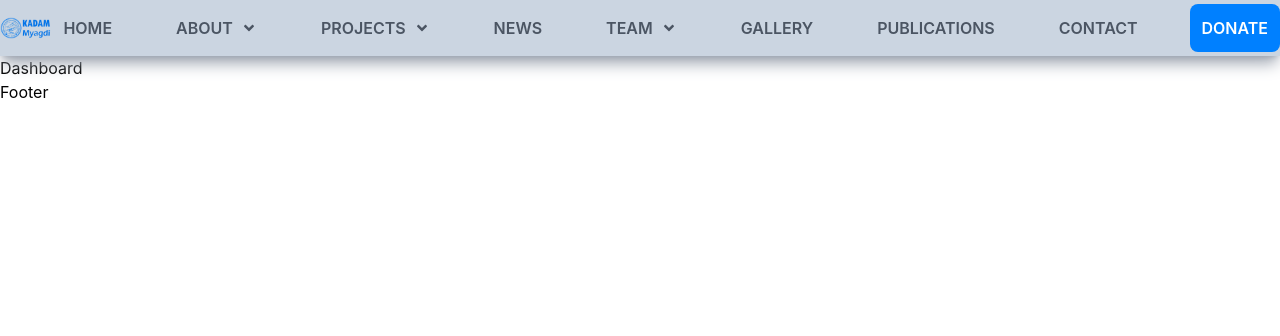
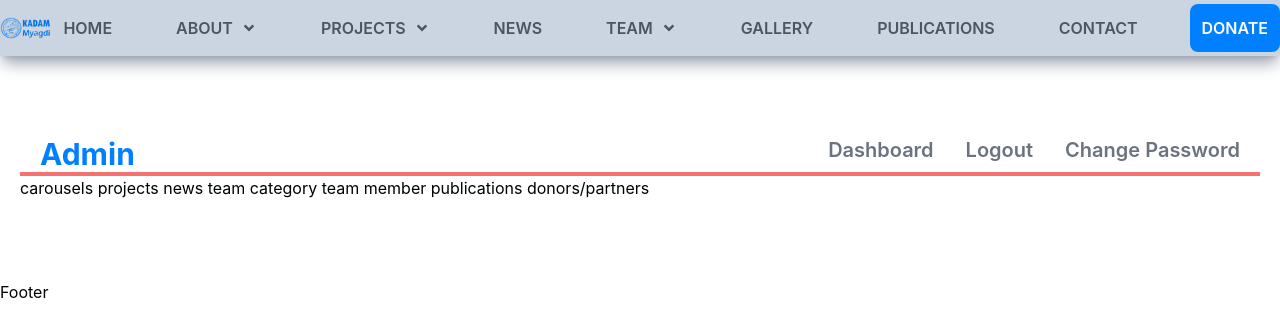
Before and after one commit to sandeshpaudel81/firebase-react, a React (Create React App) app: page /admin in a window 1280 px wide. Shown: the top 336 px of the page. Built offline with nearby package versions, Linux system fonts and the light colour scheme; no server answers.

Commit message:
admin dashboard navbar

```diff
--- /dev/null
+++ b/src/components/AdminNavbar.jsx
@@ -0,0 +1,19 @@
+import React from 'react'
+import { Link } from 'react-router-dom'
+
+const AdminNavbar = () => {
+  return (
+    <div className='grid grid-cols-2 px-5 border-b-4 border-red-400'>
+        <div className='col-span-2 md:col-span-1'>
+            <h2 className='text-primary font-bold text-3xl'>Admin</h2>
+        </div>
+        <div className='col-span-2 md:col-span-1 flex justify-center md:justify-end'>
+            <Link to='/admin'><h2 className='text-gray-500 hover:text-black font-semibold text-xl'>Dashboard</h2></Link>
+            <Link to='/admin/logout'><h2 className='text-gray-500 hover:text-black font-semibold text-xl ml-8'>Logout</h2></Link>
+            <Link to='/admin/change-password'><h2 className='text-gray-500 hover:text-black font-semibold text-xl ml-8'>Change Password</h2></Link>
+        </div>
+    </div>
+  )
+}
+
+export default AdminNavbar
--- a/src/pages/admin/ListAllCarousels.js
+++ b/src/pages/admin/ListAllCarousels.js
@@ -2,6 +2,7 @@ import React, {useEffect} from 'react'
 import { useDispatch, useSelector } from 'react-redux';
 import { fetchCarousel } from '../../slices/carouselSlice';
 import { FaEdit } from 'react-icons/fa';
+import AdminNavbar from '../../components/AdminNavbar';
 
 
 const ListAllCarousels = () => {
@@ -17,12 +18,13 @@ const ListAllCarousels = () => {
     return (
         <div>
             <div className='container mx-auto px-5 py-10 md:py-20'>
-                <div className='border-l-8 border-primary px-5'>
+                <AdminNavbar/>
+                <div className='border-l-8 border-primary px-5 mt-5'>
                     <h2 className='text-primary font-bold text-3xl'>All <span className='text-primaryDark'>Slides</span></h2>
                     <p className='text-gray-600 text-sm font-medium mt-2'>Add | Update | Delete</p>
                 </div>
 
-                <div className="antialiased bg-gray-100 text-gray-600 px-4">
+                <div className="antialiased bg-gray-100 text-gray-600 px-5">
                     <div className="flex flex-col justify-center">
                         <div className="w-full bg-white">
                             <div className="overflow-x-auto p-3">
--- a/src/pages/admin/dashboard.js
+++ b/src/pages/admin/dashboard.js
@@ -1,8 +1,21 @@
 import React from 'react'
+import AdminNavbar from '../../components/AdminNavbar'
 
 const Dashboard = () => {
   return (
-    <div>Dashboard</div>
+    <div>
+        <div className='container mx-auto px-5 py-10 md:py-20'>
+            <AdminNavbar/>
+
+            carousels
+            projects
+            news
+            team category
+            team member
+            publications
+            donors/partners
+        </div>
+    </div>
   )
 }
 
```
